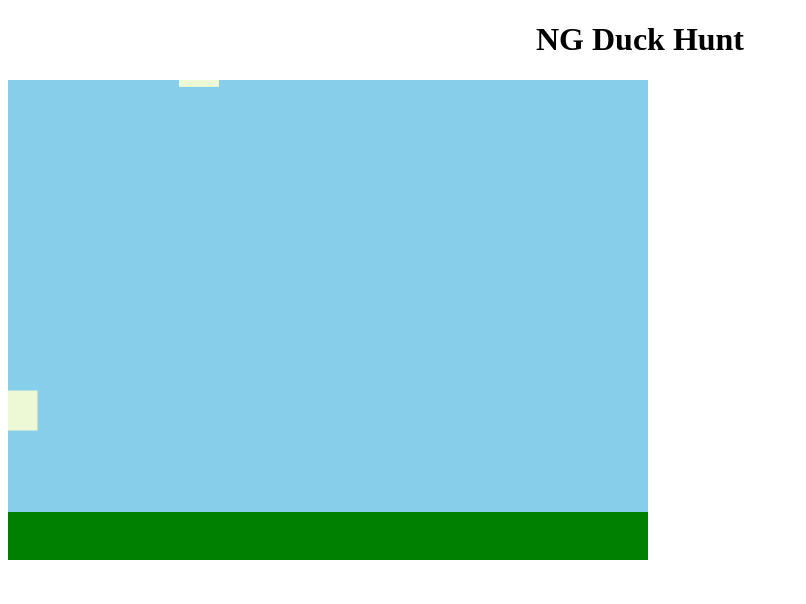
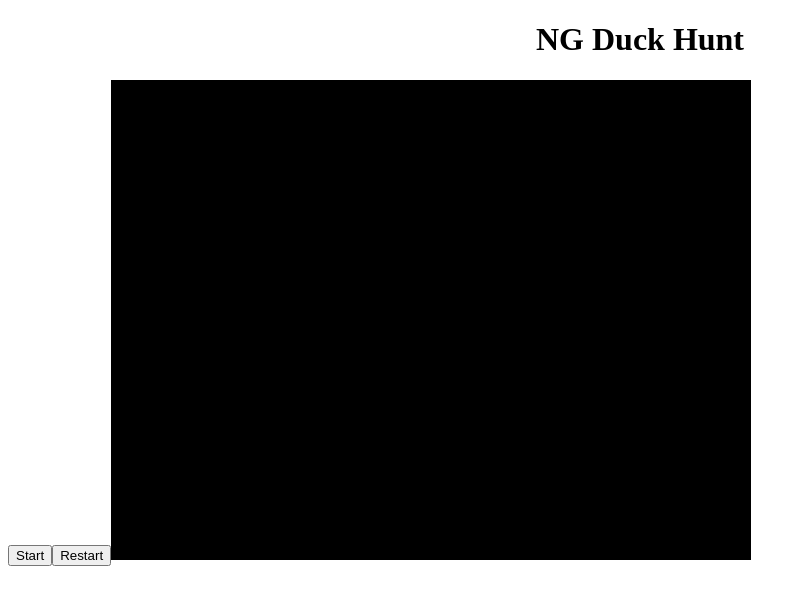
Before and after one commit to gonzigonz/duck-hunt, an Angular app: page / in a window 1280 px wide. Shown: the top 604 px of the page, without its empty margins (0-806 px from the left). Built offline with nearby package versions, Linux system fonts and the light colour scheme.

Commit message:
Implemented Start, Pause & Restart

```diff
--- a/src/app/game/game.component.css
+++ b/src/app/game/game.component.css
@@ -0,0 +1,3 @@
+canvas {
+    background-color: black;
+}
--- a/src/app/game/game.component.html
+++ b/src/app/game/game.component.html
@@ -1 +1,3 @@
+<button (click)="startPause()" width="200">{{ running ? 'Pause' : 'Start' }}</button>
+<button (click)="restart()">Restart</button>
 <canvas #canvasScene width="640" height="480"></canvas>
--- a/src/app/game/game.component.ts
+++ b/src/app/game/game.component.ts
@@ -12,25 +12,45 @@ export class GameComponent implements OnInit, OnDestroy {
   // @Input('initGrassY') initGrassY: number;
   @ViewChild('canvasScene') canvasRef: ElementRef;
 
+  drawFuncLoaded: boolean;
   running: boolean;
   backGround: IGameObject;
   targets: IGameObject[];
   canvas: any;
-  level: LevelObject;
+  levelObject: LevelObject;
+  level: number;
 
   constructor(private ngZone: NgZone) {
+    this.running = false;
+    this.level = 1;
   }
 
   ngOnInit(): void {
     this.canvas = this.canvasRef.nativeElement;
     this.backGround = new GameBackGround(this.canvas.width, this.canvas.height);
-    this.level = new LevelObject(this.backGround.width, this.backGround.height);
-    this.targets = this.level.generateTargetsForLevel(3);
+    this.levelObject = new LevelObject(this.backGround.width, this.backGround.height);
+    this.targets = this.levelObject.generateTargetsForLevel(this.level);
+  }
+  ngOnDestroy(): void {
+    this.running = false;
+  }
+  startPause() {
+    if (this.running) {
+      this.running = false;
+      return;
+    }
     this.running = true;
     this.ngZone.runOutsideAngular(() => this.draw());
   }
-  ngOnDestroy(): void {
+  restart() {
+    this.level = 1;
     this.running = false;
+    let ctx: CanvasRenderingContext2D = this.canvas.getContext('2d');
+    ctx.clearRect(0, 0, this.canvas.width, this.canvas.height);
+    this.targets = this.levelObject.generateTargetsForLevel(this.level);
+    setTimeout(() => {
+      this.startPause();
+    }, 300)
   }
   draw() {
     // Check that we're still running.
```
